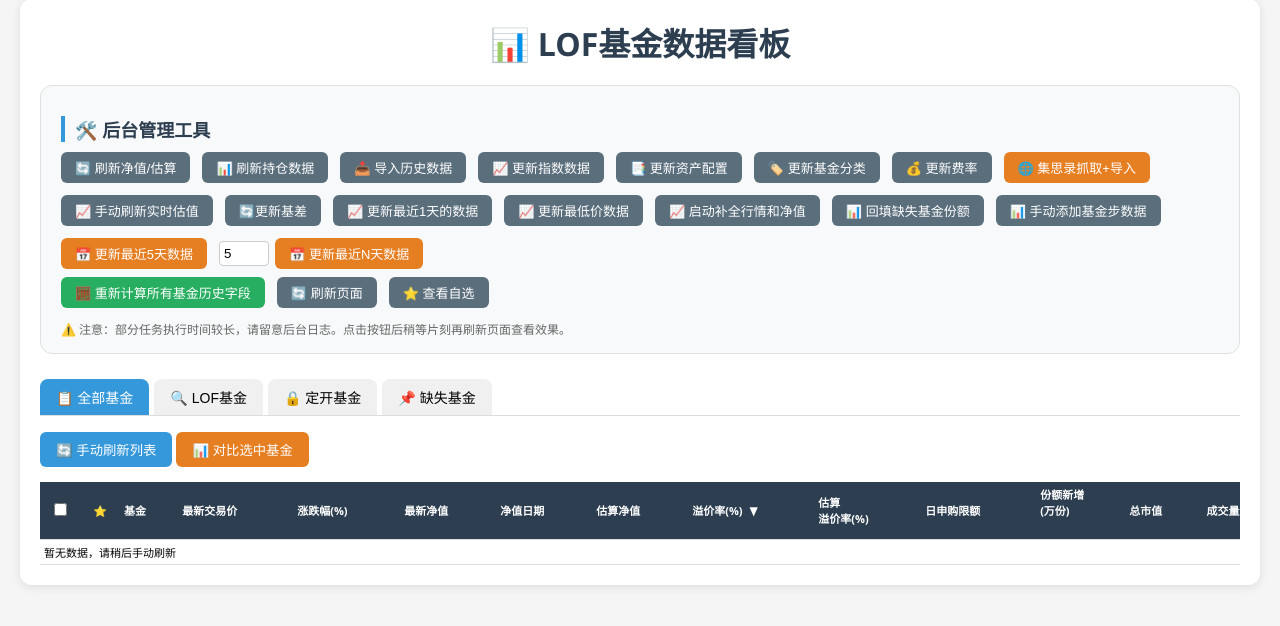
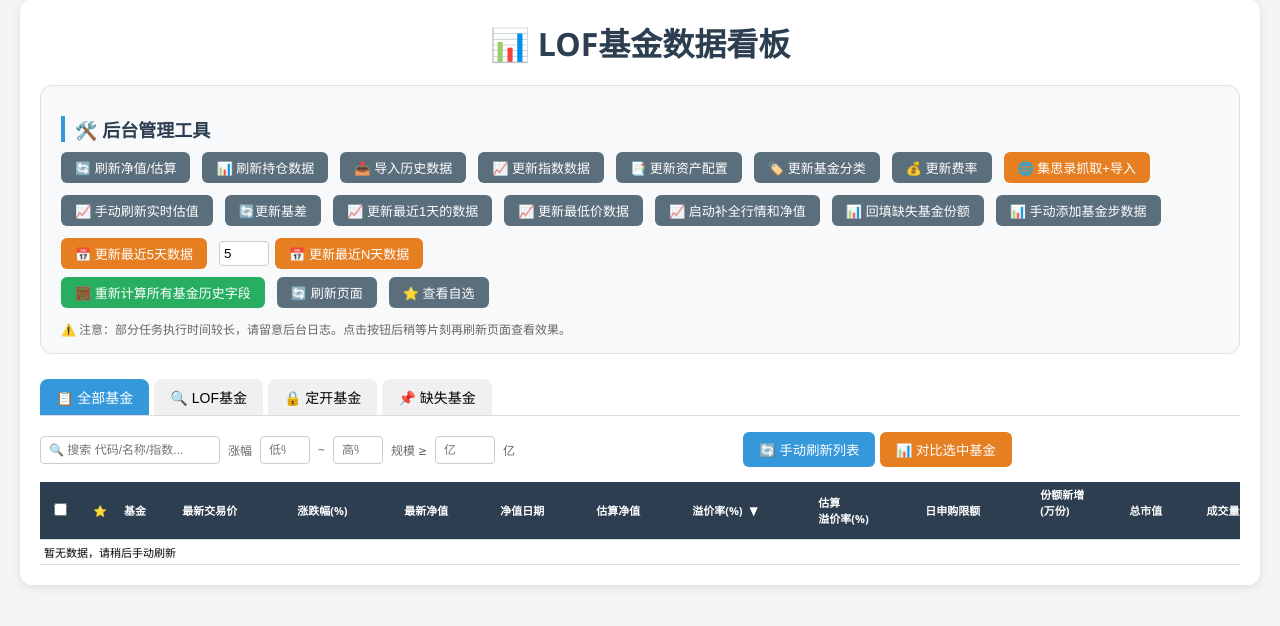
Before and after one commit to githcodes/mylof, a Flask app: page / in a window 1280 px wide. Shown: the part 21-647 px from the top of the page. Run offline with Flask 3, Linux system fonts and the light colour scheme; data that the repository does not hold is empty; parts of the project's set-up code (start-up, migrations or seed data) failed here and were passed over; some libraries are stand-ins or nearby versions.

Commit message:
增加搜索和筛选功能（代码/名称、涨跌幅、规模）

```diff
--- a/templates/index.html
+++ b/templates/index.html
@@ -16,6 +16,29 @@
         .compare-btn { background: #e67e22; color: white; border: none; padding: 8px 16px; border-radius: 6px; cursor: pointer; }
         .compare-btn:hover { background: #d35400; }
         .update-time { font-size: 12px; color: #666; }
+
+        /* ===== 新增：搜索和筛选控件样式 ===== */
+        .filters {
+            display: flex;
+            flex-wrap: wrap;
+            align-items: center;
+            gap: 8px;
+        }
+        .filters input, .filters select {
+            padding: 4px 8px;
+            border: 1px solid #ccc;
+            border-radius: 4px;
+            font-size: 12px;
+            height: 28px;
+        }
+        .filters input[type="number"] {
+            width: 60px;
+        }
+        .filters .search-input {
+            width: 180px;
+        }
+        /* ===== 新增结束 ===== */
+
         .admin-card {
             background: #f8f9fa;
             border-radius: 12px;
@@ -128,10 +151,12 @@
             .tab-btn { font-size: 12px; padding: 4px 10px; }
             table { min-width: 100%; }
             th, td { padding: 2px 3px; font-size: 10px; }
-        /* 保留所有列，不隐藏 */
             .checkbox-col, .star-col { width: 30px; }
             .star-btn { font-size: 14px; }
             .update-time { font-size: 10px; }
+            /* 新增：手机端搜索框占满 */
+            .filters .search-input { width: 100%; }
+            .filters input[type="number"] { width: 50px; }
         }
     </style>
 </head>
@@ -182,23 +207,33 @@
         <button class="tab-btn" data-tab="missing">📌 缺失基金</button>
     </div>
 
+    <!-- ===== 修改开始：toolbar 中增加筛选控件 ===== -->
     <div class="toolbar">
+        <div class="filters">
+            <input type="text" id="searchInput" class="search-input" placeholder="🔍 搜索 代码/名称/指数..." oninput="applyFilters()">
+            <span style="font-size:12px; color:#666;">涨幅</span>
+            <input type="number" id="minChange" placeholder="低%" style="width:50px;" oninput="applyFilters()">
+            <span style="font-size:12px; color:#666;">~</span>
+            <input type="number" id="maxChange" placeholder="高%" style="width:50px;" oninput="applyFilters()">
+            <span style="font-size:12px; color:#666;">规模 ≥</span>
+            <input type="number" id="minMarketCap" placeholder="亿" style="width:60px;" oninput="applyFilters()">
+            <span style="font-size:12px; color:#666;">亿</span>
+        </div>
         <div>
             <button class="refresh-btn" onclick="loadData()">🔄 手动刷新列表</button>
             <button class="compare-btn" onclick="compareSelected()">📊 对比选中基金</button>
         </div>
         <span class="update-time" id="updateTime"></span>
     </div>
+    <!-- ===== 修改结束 ===== -->
+
     <div class="table-wrapper">
         <table id="fundTable">
             <thead>
                 <tr>
                     <th class="checkbox-col"><input type="checkbox" id="selectAll" onchange="toggleAll()"></th>
                     <th class="star-col">⭐</th>
-                    <!-- 基金代码列保留 -->
                     <th data-col="fund_code">基金 <span class="sort-indicator"></span></th>
-                    <!-- 基金名称列（合并申购状态）
-                    <th data-col="fund_name">基金名称 <span class="sort-indicator"></span></th> -->
                     <th data-col="current_price">最新交易价 <span class="sort-indicator"></span></th>
                     <th data-col="change_percent">涨跌幅(%) <span class="sort-indicator"></span></th>
                     <th data-col="nav">最新净值 <span class="sort-indicator"></span></th>
@@ -231,6 +266,13 @@
     let sortAsc = false;
     let favoriteFunds = new Set();
     let missingFundsList = [];
+
+    // ===== 新增：搜索筛选变量 =====
+    let searchText = '';
+    let minChange = null;
+    let maxChange = null;
+    let minMarketCap = null;
+    // ===== 新增结束 =====
 
     async function loadMissingFundsList() {
         try {
@@ -326,16 +368,72 @@
         }
         return true;
     }
+
+    // ===== 新增：全局筛选函数 =====
+    function applyFilters() {
+        // 读取控件值
+        const search = document.getElementById('searchInput').value.trim().toLowerCase();
+        const minChangeVal = parseFloat(document.getElementById('minChange').value);
+        const maxChangeVal = parseFloat(document.getElementById('maxChange').value);
+        const minMarketVal = parseFloat(document.getElementById('minMarketCap').value);
+        searchText = search;
+        minChange = isNaN(minChangeVal) ? null : minChangeVal;
+        maxChange = isNaN(maxChangeVal) ? null : maxChangeVal;
+        minMarketCap = isNaN(minMarketVal) ? null : minMarketVal;
+
+        // 先按标签页过滤
+        let base = filterFundsByTab(allFunds, currentTab);
+
+        // 搜索过滤（代码/名称）
+        if (searchText) {
+            base = base.filter(f => {
+                const code = (f.fund_code || '').toLowerCase();
+                const name = (f.fund_name || '').toLowerCase();
+                return code.includes(searchText) || name.includes(searchText);
+            });
+        }
+
+        // 涨跌幅区间
+        if (minChange !== null) {
+            base = base.filter(f => {
+                const change = parseFloat(f.change_percent);
+                return !isNaN(change) && change >= minChange;
+            });
+        }
+        if (maxChange !== null) {
+            base = base.filter(f => {
+                const change = parseFloat(f.change_percent);
+                return !isNaN(change) && change <= maxChange;
+            });
+        }
+
+        // 规模（总市值 >= minMarketCap 亿元）
+        if (minMarketCap !== null) {
+            base = base.filter(f => {
+                const val = parseFloat(f.total_market_value);
+                if (isNaN(val)) return false;
+                const cap = val / 1e8;
+                return cap >= minMarketCap;
+            });
+        }
+
+        filteredFunds = base;
+        // 保持当前排序
+        if (sortColumn) {
+            const isNum = numericColumns.includes(sortColumn);
+            filteredFunds.sort((a, b) => compareValues(a, b, sortColumn, isNum, sortAsc));
+        }
+        renderTable(filteredFunds);
+        updateSortIndicators(null, sortColumn);
+    }
+    // ===== 新增结束 =====
+
+    // 原有的 sortAndRender 不再使用，用 applyFilters 替代，但为了兼容，保留，实际可移除
+    // 但为避免影响，我将 sortAndRender 的功能整合到 applyFilters 中。
+    // 下面保留原 sortAndRender 但不再调用（已被 applyFilters 取代）。
     function sortAndRender() {
-        if (!sortColumn) { renderTable(filteredFunds); return; }
-        if (isColumnAllInvalid(sortColumn, filteredFunds)) {
-            renderTable(filteredFunds);
-            return;
-        }
-        let isNum = numericColumns.includes(sortColumn);
-        let sorted = [...filteredFunds];
-        sorted.sort((a, b) => compareValues(a, b, sortColumn, isNum, sortAsc));
-        renderTable(sorted);
+        // 保留空函数或直接调用 applyFilters
+        applyFilters();
     }
 
     function renderTable(funds) {
@@ -376,7 +474,6 @@
             html += `<tr class="${rowClass}">
                 <td class="checkbox-col"><input type="checkbox" class="fund-checkbox" value="${f.fund_code}"></td>
                 <td class="star-col"><button class="star-btn ${isFav ? 'active' : ''}" onclick="toggleFavorite('${f.fund_code}')">${isFav ? '★' : '☆'}</button></td>
-
                 <td>${codeNameHtml}</td>
                 <td>${formatNumber(price, 3)}</td>
                 <td class="${changeClass}">${formatNumber(change, 2)}%</td>
@@ -401,8 +498,8 @@
 
     function switchTab(tab) {
         currentTab = tab;
-        filteredFunds = filterFundsByTab(allFunds, currentTab);
-        sortAndRender();
+        // 改为调用 applyFilters
+        applyFilters();
         document.querySelectorAll('.tab-btn').forEach(btn => {
             btn.classList.toggle('active', btn.getAttribute('data-tab') === tab);
         });
@@ -416,8 +513,14 @@
             if (!res.ok) throw new Error(`HTTP ${res.status}`);
             const funds = await res.json();
             allFunds = funds;
-            filteredFunds = filterFundsByTab(allFunds, currentTab);
-            sortAndRender();
+            // 清空筛选条件，并应用筛选
+            document.getElementById('searchInput').value = '';
+            document.getElementById('minChange').value = '';
+            document.getElementById('maxChange').value = '';
+            document.getElementById('minMarketCap').value = '';
+            searchText = '';
+            minChange = maxChange = minMarketCap = null;
+            applyFilters();
         } catch (err) {
             console.error('加载失败:', err);
             tbody.innerHTML = '<tr><td colspan="16">加载失败，请检查后端是否运行</td></tr>';
@@ -469,7 +572,10 @@
                     sortAsc = true;
                 }
                 updateSortIndicators(th, colField);
-                sortAndRender();
+                // 直接对 filteredFunds 排序
+                const isNum = numericColumns.includes(sortColumn);
+                filteredFunds.sort((a, b) => compareValues(a, b, sortColumn, isNum, sortAsc));
+                renderTable(filteredFunds);
             });
         });
     }
```
Lines whose indentation alone changed are shown as unchanged.
